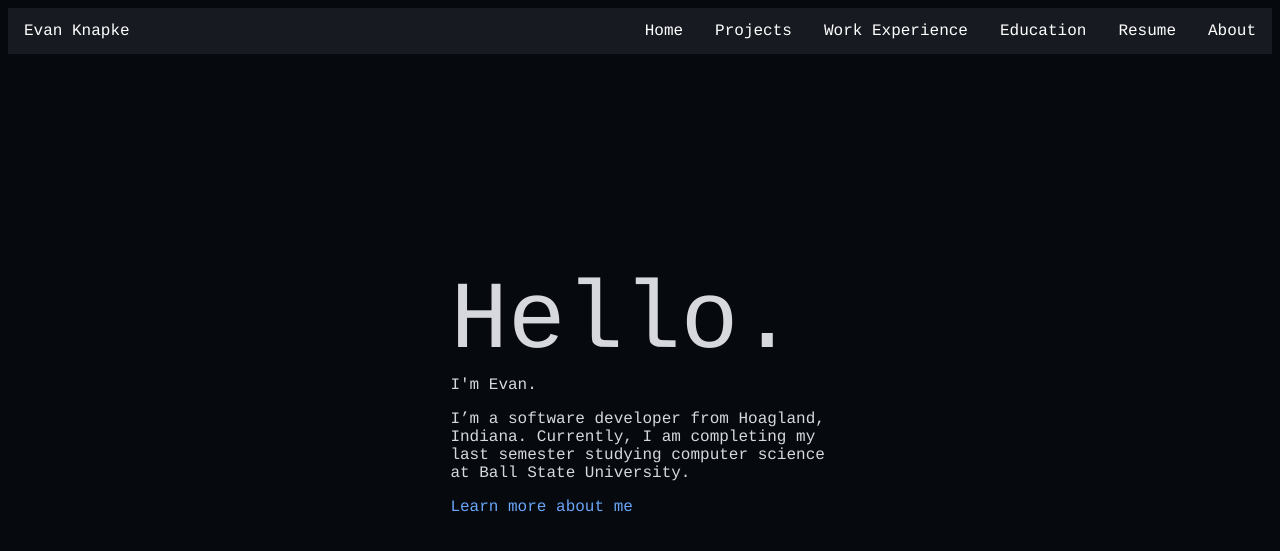
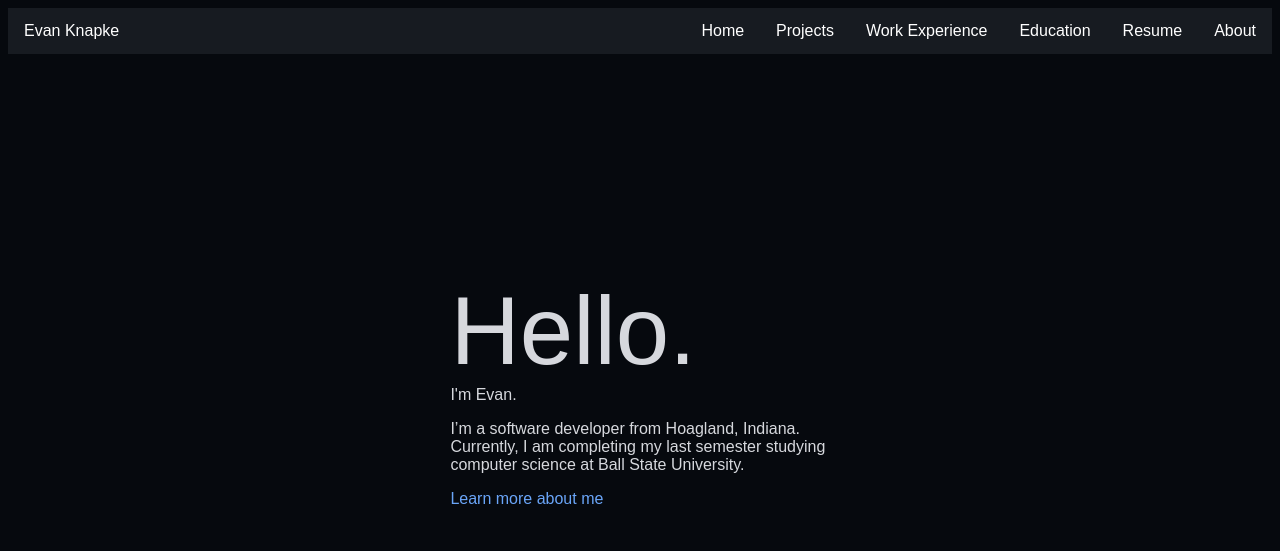
Before and after one commit to evanknapke/evanknapke.github.io, a Jekyll site: the page built from index.md, in a window 1280 px wide. Shown: the top 551 px of the page. Built offline with Jekyll 4.4.1, drawn with Linux system fonts in a browser that asks for light colours.

Commit message:
Change font

```diff
--- a/assets/css/main.css
+++ b/assets/css/main.css
@@ -1,7 +1,7 @@
 body {
   background-color: #06090e;
   color: #d6d8dd;
-  font-family: courier, verdana, arial, helvetica, sans-serif;
+  font-family: arial, verdana, helvetica, sans-serif, courier;
 }
 
 a {
```
